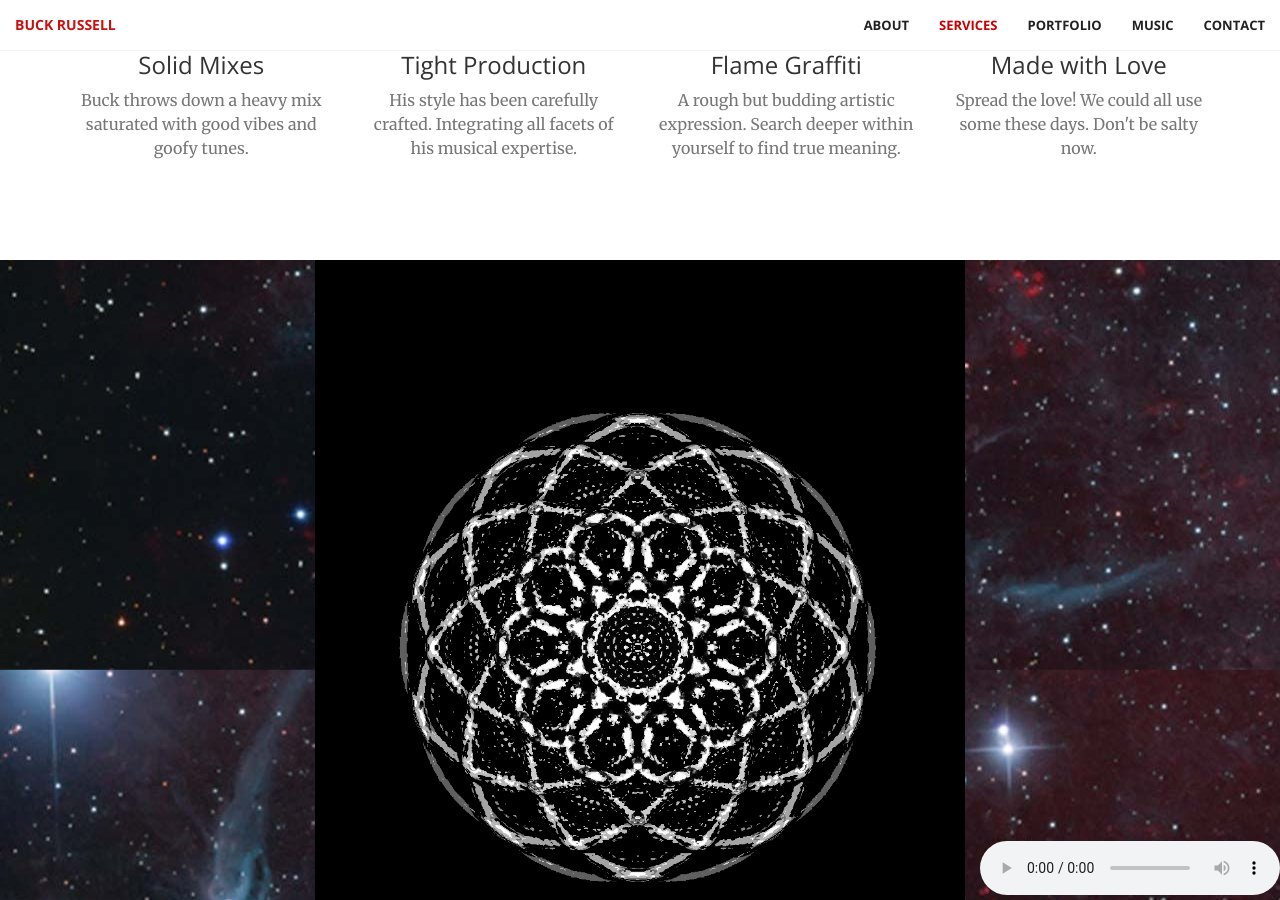
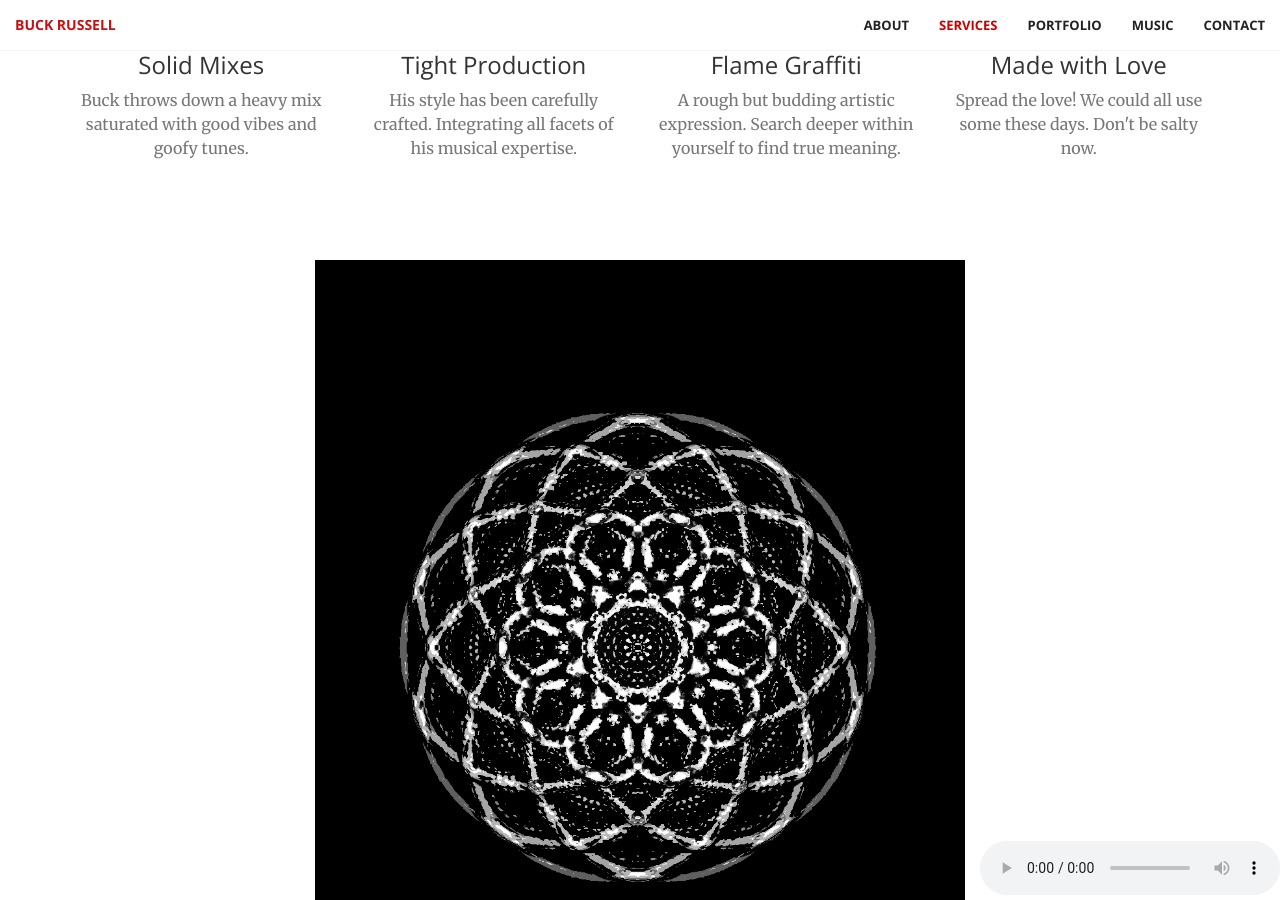
Before and after one commit to buckrussell/buckrussell.github.io, a Jekyll site: the page index.html, which Jekyll copies as it is, in a window 1280 px wide and 900 px high, scrolled down 1610 px. Built offline with Jekyll 4.4.1, drawn with Linux system fonts in a browser that asks for light colours.

Commit message:
Update creative.css

```diff
--- a/css/creative.css
+++ b/css/creative.css
@@ -259,7 +259,7 @@ header .header-content .header-content-inner p {
 }
 
 #portfolio {
-   background-image: url(../img/puppis-a-remnant-1920.jpg);
+   background-image: url(../img/Black Background.jpg);
    background-position: center;
    background-repeat: repeat-y;
 }
```
